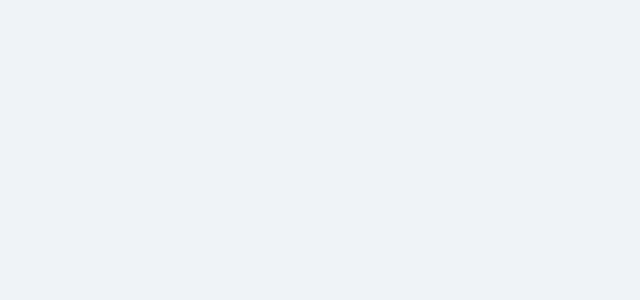
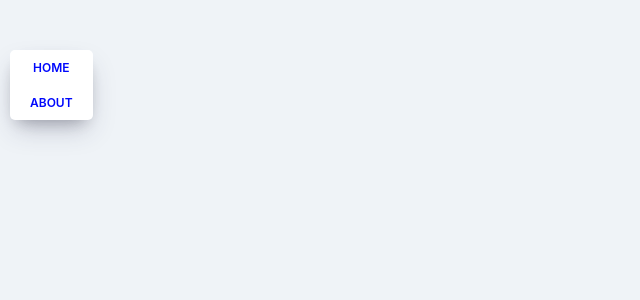
Before and after one commit to sjquant/react-movie-app, a React (Create React App) app: page / in a window 1280 px wide. Shown: the top 300 px of the page, without its empty margins (0-640 px from the left). Built offline with nearby package versions, Linux system fonts and the light colour scheme.

Commit message:
Add Navigation

```diff
--- a/src/App.js
+++ b/src/App.js
@@ -1,8 +1,16 @@
 import React from "react";
+import { HashRouter } from "react-router-dom";
+import Navigation from "./components/Navigation";
+
 import "./App.css";
 
 function App() {
-  return <div className="app"></div>;
+  return (
+    <HashRouter>
+      <Navigation />
+      <div className="app"></div>
+    </HashRouter>
+  );
 }
 
 export default App;
--- /dev/null
+++ b/src/components/Navigation.css
@@ -0,0 +1,35 @@
+.nav {
+  z-index: 1;
+  position: fixed;
+  top: 50px;
+  left: 10px;
+  display: flex;
+  flex-direction: column;
+  background-color: white;
+  padding: 10px 20px;
+  box-shadow: 0 13px 27px -5px rgba(50, 50, 93, 0.25),
+    0 8px 16px -8px rgba(0, 0, 0, 0.3), 0 -6px 16px -6px rgba(0, 0, 0, 0.025);
+  border-radius: 5px;
+}
+
+@media screen and (max-width: 1090px) {
+  .nav {
+    left: initial;
+    top: initial;
+    bottom: 0px;
+    width: 100%;
+  }
+}
+
+.nav a {
+  text-decoration: none;
+  color: #0008fc;
+  text-transform: uppercase;
+  font-size: 12px;
+  text-align: center;
+  font-weight: 600;
+}
+
+.nav a:not(:last-child) {
+  margin-bottom: 20px;
+}
--- /dev/null
+++ b/src/components/Navigation.js
@@ -0,0 +1,14 @@
+import React from "react";
+import { Link } from "react-router-dom";
+import "./Navigation.css";
+
+function Navigation() {
+  return (
+    <div className="nav">
+      <Link to="/">Home</Link>
+      <Link to="/about">About</Link>
+    </div>
+  );
+}
+
+export default Navigation;
```
